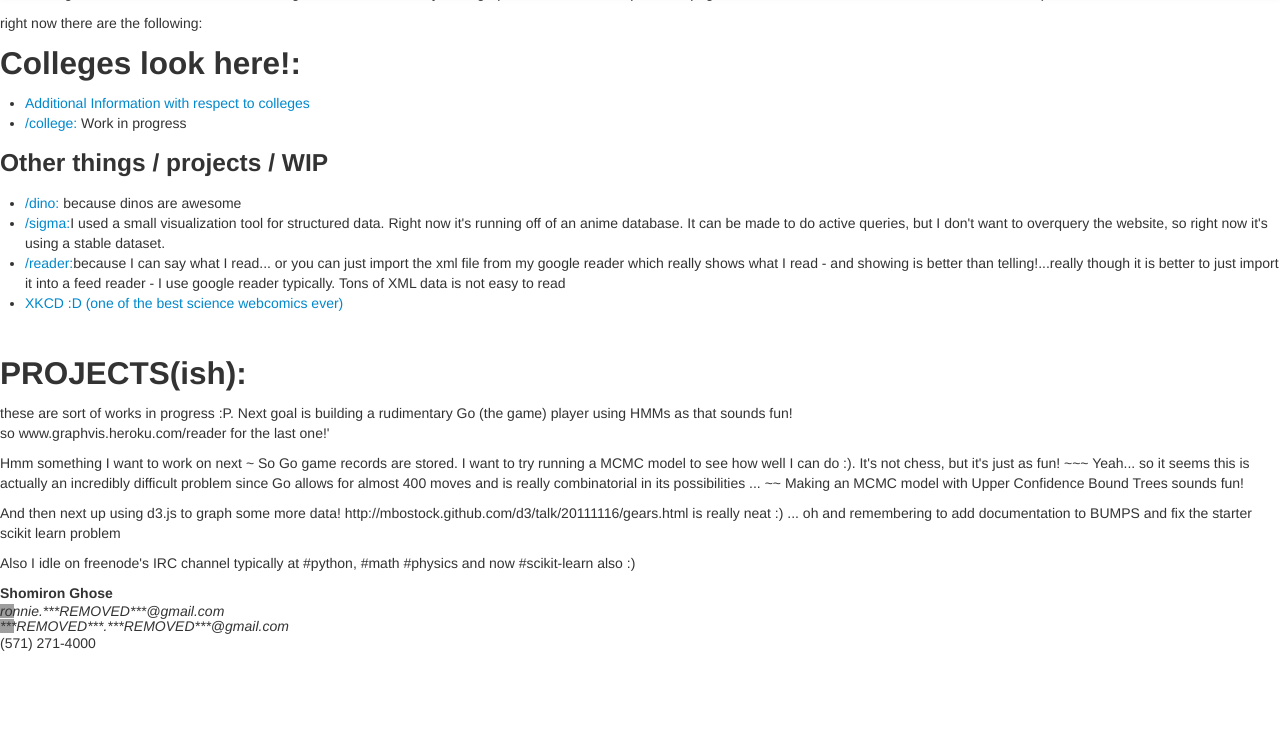
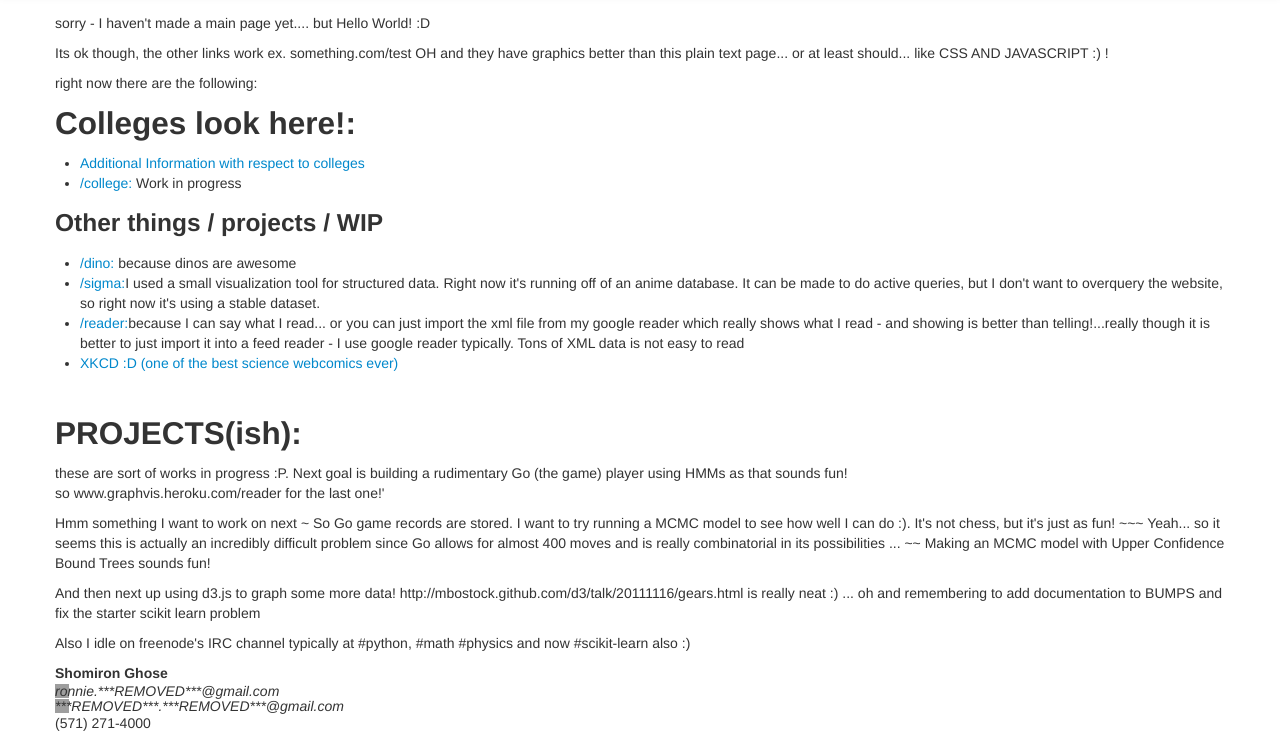
Before and after one commit to RONNCC/Heroku_GraphVis, a Flask app: page / in a window 1280 px wide. Shown: the part 47-800 px from the top of the page. Run offline with Flask 2, Linux system fonts and the light colour scheme; grey boxes are pictures that could not be loaded.

Commit message:
fixed top

```diff
--- a/templates/hello.html
+++ b/templates/hello.html
@@ -7,7 +7,7 @@
 <script src = "static/bootstrap.min.js"></script>-->
 <link href="static/bootstrap.css" rel="stylesheet">
 <link href="static/bootstrap-responsive.css" rel="stylesheet">
-
+<style> body {padding-top: 60px; }</style>
 <body>
 
 <div class="navbar navbar-inverse navbar-fixed-top">
@@ -30,6 +30,7 @@
       </div>
 </div>
 
+<div class="container">
 <p>
 sorry - I haven't made a main page yet.... but Hello World! :D
 </p>
@@ -74,6 +75,6 @@ Also I idle on freenode's IRC channel typically at #python, #math #physics and n
 
 </address>
 </section>
-
+</div>
 
 </body>
```
